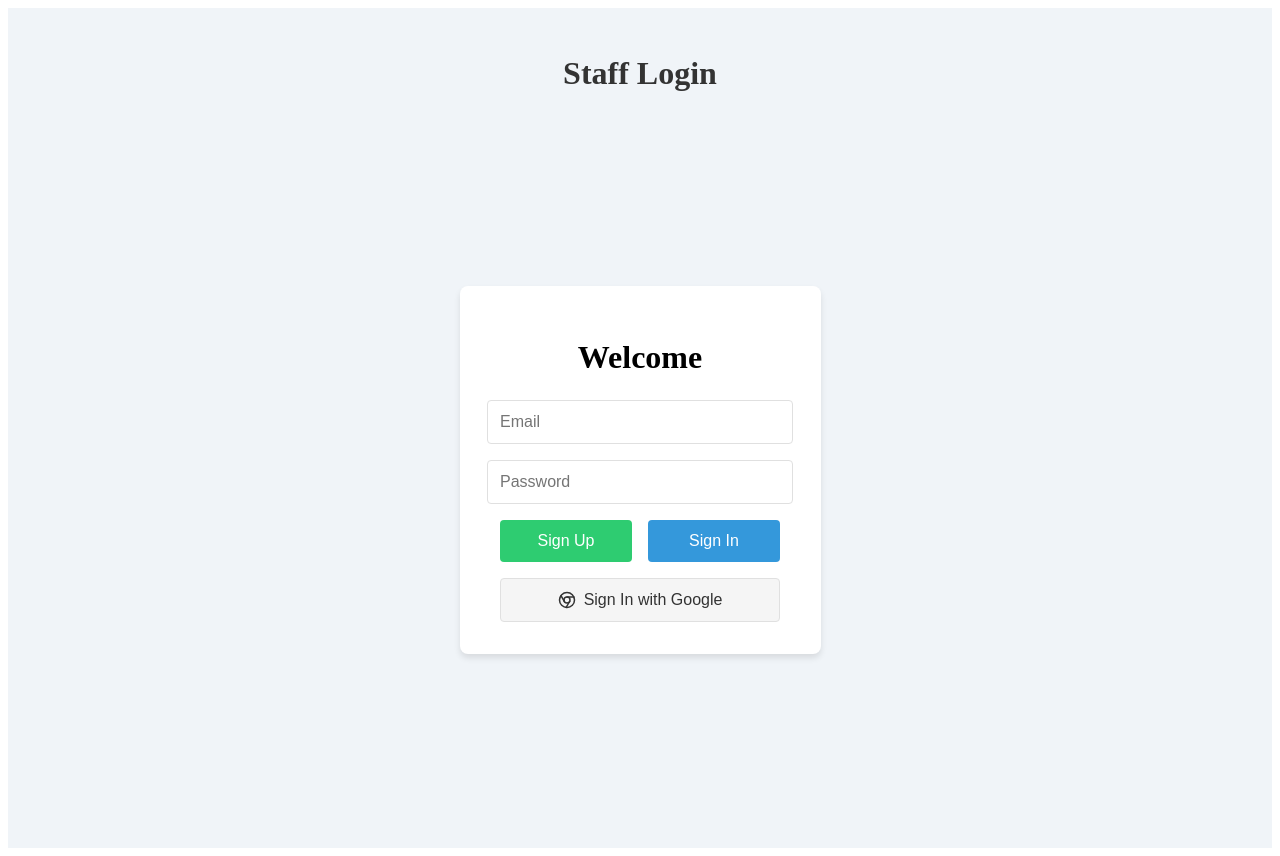
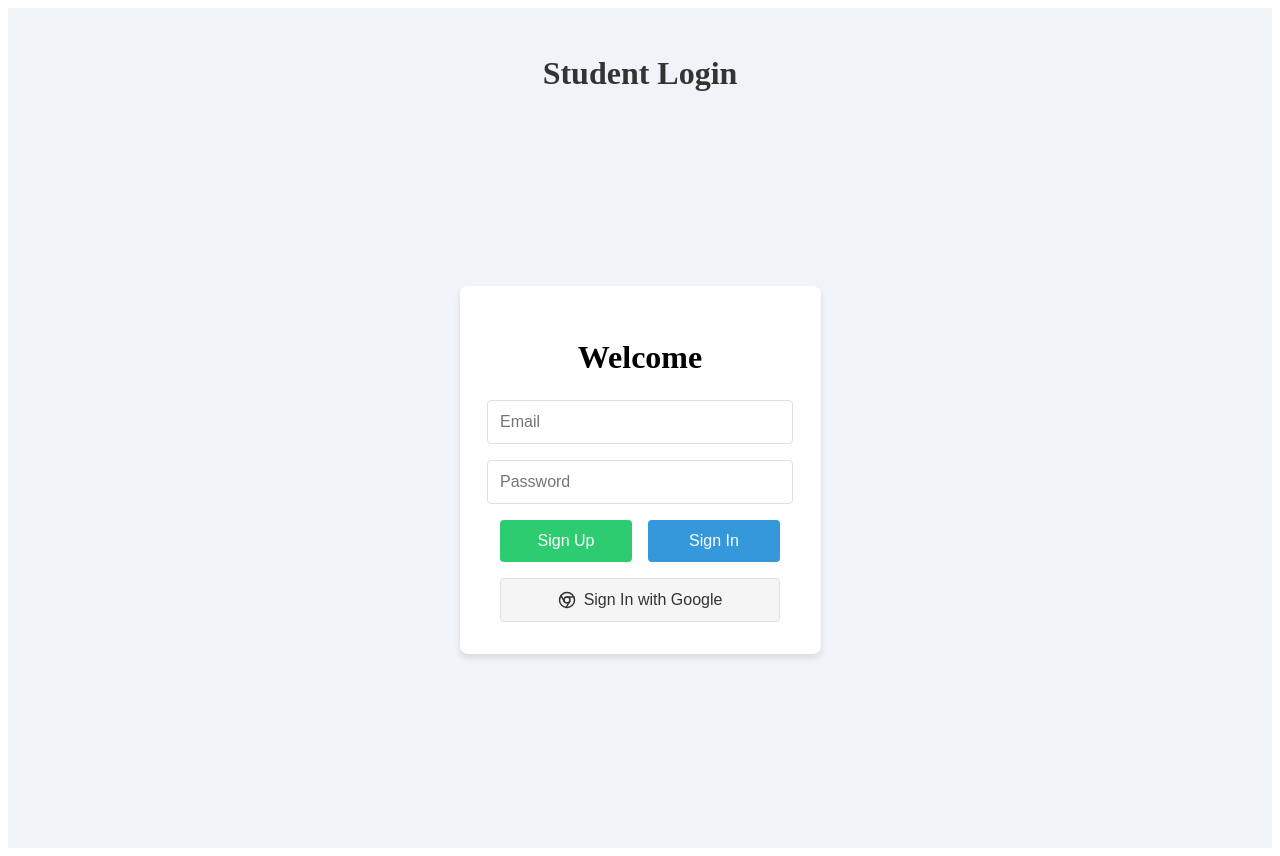
Before and after one commit to zain-zubair/graduate-project-cps731, a Next.js app: page /auth/student in a window 1280 px wide. Built offline with nearby package versions, Linux system fonts and the light colour scheme; no server answers.

Commit message:
fix event default bug with oauth

```diff
--- a/app/auth/student/page.js
+++ b/app/auth/student/page.js
@@ -6,7 +6,7 @@ import './student.css'
 export default function studentAuth() {
   return (
     <div className="auth-container">
-    <h2 className="auth-heading">Staff Login</h2>
+    <h2 className="auth-heading">Student Login</h2>
     <AuthForm role="student" />
   </div>
   )
--- a/app/component/authForm.js
+++ b/app/component/authForm.js
@@ -37,6 +37,7 @@ export default function AuthForm({ role }) {
   }
 
   async function handleSignInWithOAuth(event) {
+    event.preventDefault()
     const { data, error } = await supabase.auth.signInWithOAuth({
       provider: 'google',
       options: {
```
